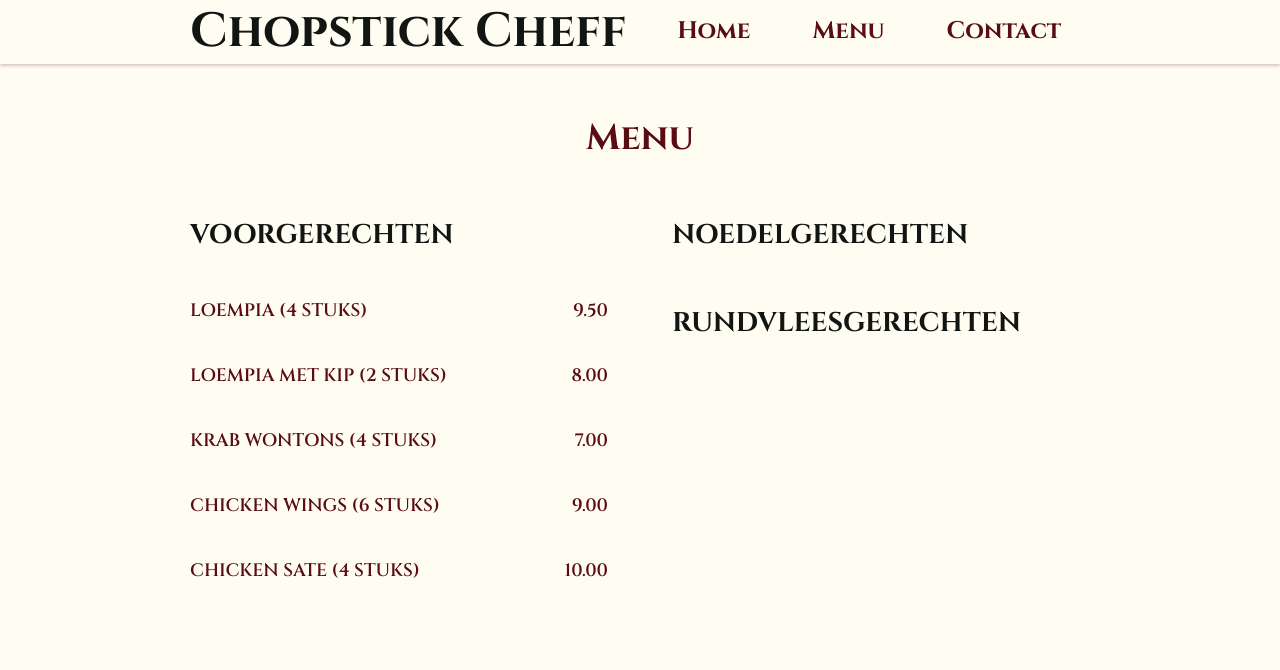
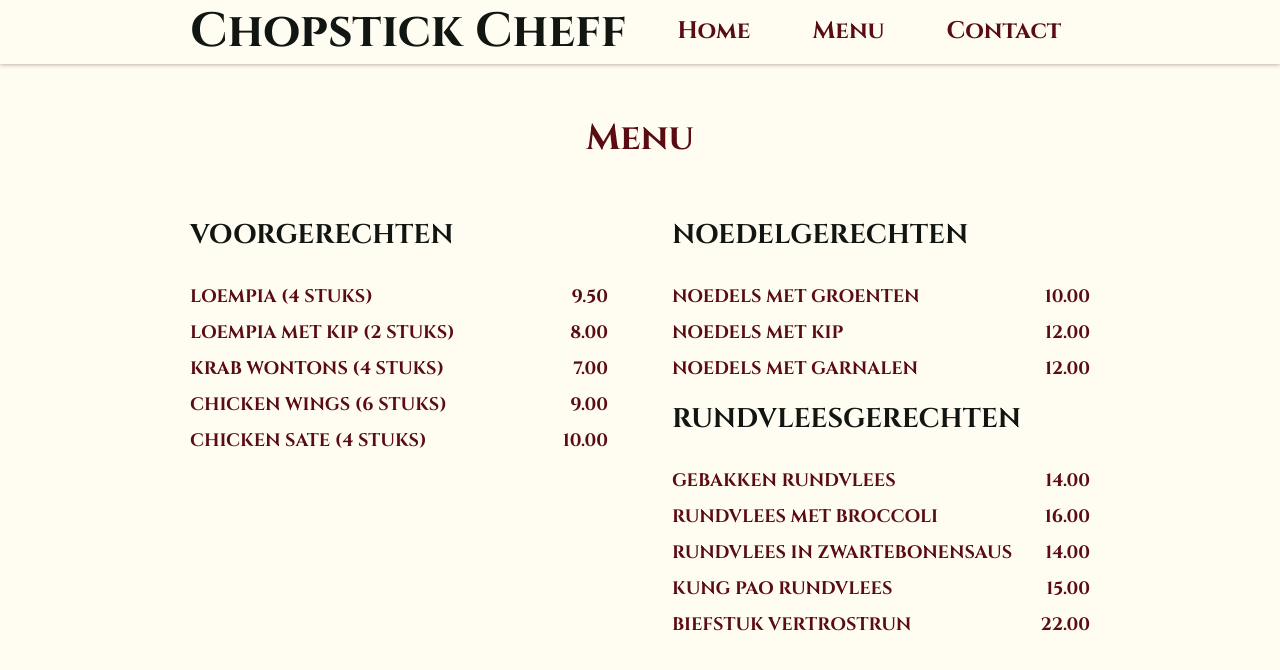
Before and after one commit to MarkKranenburg36/Restaurant-Page, a website built with webpack: page src/template.html in a window 1280 px wide. Both pictures are taken after a click on the button "Menu". Built offline with nearby package versions, Linux system fonts and the light colour scheme.

Commit message:
add menu list for beef

```diff
--- a/src/contentMenuPage.js
+++ b/src/contentMenuPage.js
@@ -15,14 +15,13 @@ export default function renderContentMenuPage() {
     for(let i = 0; i < menuSubtitles.length; i++) {
         const subtitle = document.createElement('h2');
         subtitle.innerText = menuSubtitles[i];
-        if (subtitle.innerText === 'RUNDVLEESGERECHTEN') { subtitle.classList.add('beefSubheader') }
+        if (subtitle.innerText === 'RUNDVLEESGERECHTEN') { subtitle.classList.add('cs-2-rs-3') }
         menuContainer.appendChild(subtitle);
     }
 
-    function renderItemListToMenuContainer(items, layoutClass) {
+    function renderItemListToMenuContainer(items) {
         const container = document.createElement('div');
         container.classList.add('menuItemList');
-        container.classList.add(layoutClass);
 
         container.innerHTML = items.map(el => `<p>${el}</p>`).join('');
         menuContainer.appendChild(container);
@@ -33,7 +32,7 @@ export default function renderContentMenuPage() {
         'LOEMPIA MET KIP (2 STUKS)', '8.00',
         'KRAB WONTONS (4 STUKS)', '7.00',
         'CHICKEN WINGS (6 STUKS)', '9.00',
-        'CHICKEN SATE (4 STUKS)', '10.00'
+        'CHICKEN SATE (4 STUKS)', '10.00',
     ];
 
     const listNoodleDishes = [
@@ -42,7 +41,17 @@ export default function renderContentMenuPage() {
         'NOEDELS MET GARNALEN', '12.00',
     ];
 
-    renderItemListToMenuContainer(listAppetizers, 'appetizers');
+    const listBeefDishes = [
+        'GEBAKKEN RUNDVLEES', '14.00',
+        'RUNDVLEES MET BROCCOLI', '16.00',
+        'RUNDVLEES IN ZWARTEBONENSAUS', '14.00',
+        'KUNG PAO RUNDVLEES', '15.00',
+        'BIEFSTUK VERTROSTRUN', '22.00',
+    ]
+
+    renderItemListToMenuContainer(listAppetizers);
+    renderItemListToMenuContainer(listNoodleDishes);
+    renderItemListToMenuContainer(listBeefDishes);
 
     const elements = [menuHeader, menuContainer];
     elements.forEach(el => {
--- a/src/style.css
+++ b/src/style.css
@@ -97,6 +97,7 @@ img {
 .menuGrid {
     display: grid;
     grid-template-columns: 1fr 1fr;
+    grid-template-rows: auto 6rem auto auto auto;
     column-gap: clamp(1rem, 8vw, 4rem);
 }
 
@@ -104,12 +105,9 @@ img {
     color: var(--color-dark);
 }
 
-.beefSubheader {
+.cs-2-rs-3 {
     grid-column-start: 2;
-}
-
-.appetizers {
-    grid-row-start: 2;
+    grid-row-start: 3;
 }
 
 .menuItemList {
@@ -120,3 +118,13 @@ img {
 .menuItemList p:nth-child(2n) {
     text-align: end;
 }
+
+.menuItemList:nth-of-type(3n) {
+    grid-column-start: 2;
+}
+
+.menuItemList > p {
+    margin-top: 0.2em;
+    margin-bottom: 0.2em;
+    font-weight: 700;
+}
```
